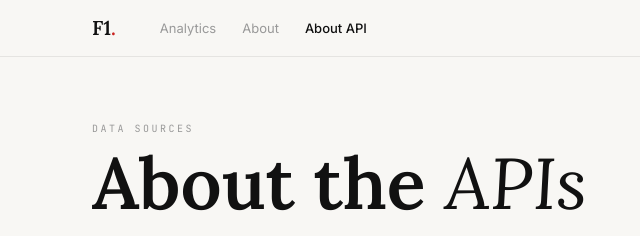
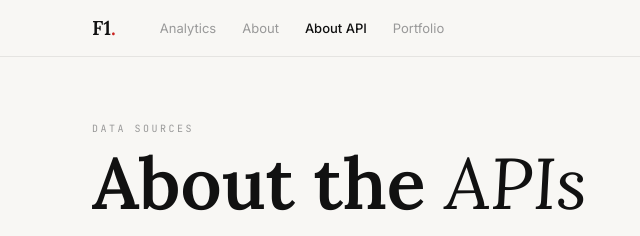
Before and after one commit to sudip70/f1, a plain HTML site: page about-api.html in a window 1280 px wide. Shown: the top 236 px of the page, 0-640 px from the left. Drawn offline with Linux system fonts and the light colour scheme.

Commit message:
Update about-api.html
update portfolio tab

```diff
--- a/about-api.html
+++ b/about-api.html
@@ -19,6 +19,7 @@
         <a href="index.html" class="nav-page-link">Analytics</a>
         <a href="about.html" class="nav-page-link">About</a>
         <a href="about-api.html" class="nav-page-link active">About API</a>
+        <a href="https://sudip70.github.io" target="_blank" class="nav-page-link nav-page-link--portfolio">Portfolio</a>
       </div>
       <div class="nav-controls">
         <button id="theme-toggle" class="theme-toggle" aria-label="Toggle dark mode">
```
